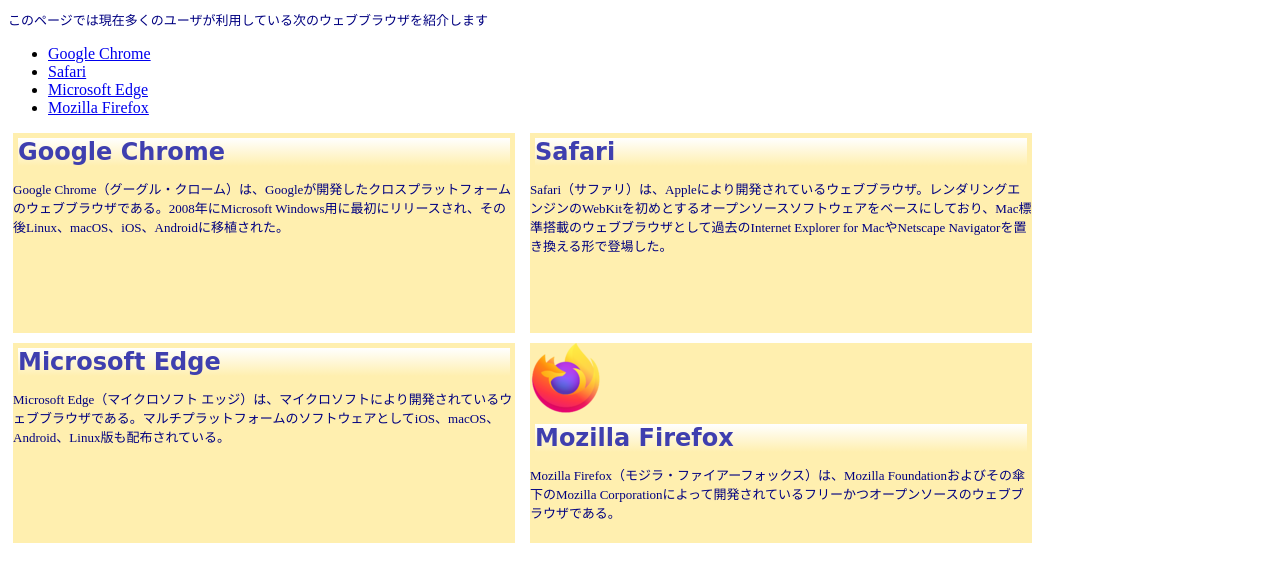
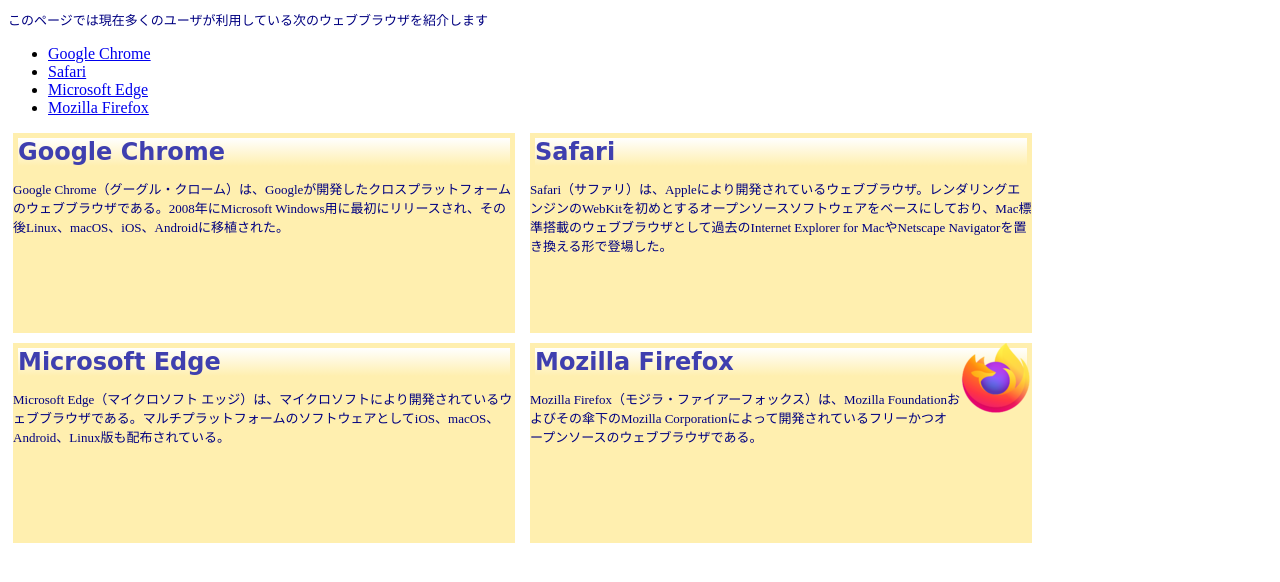
Before and after one commit to G285242022/medialabo, a plain HTML site: page practice-css/browser-intro.html in a window 1280 px wide. Shown: the part 162-744 px from the top of the page. Drawn offline with Linux system fonts and the light colour scheme.

Commit message:
CSS変更

```diff
--- a/practice-css/browser-intro.html
+++ b/practice-css/browser-intro.html
@@ -41,7 +41,7 @@
 </div>
 
 <div>
-<img src="firefox_icon.png">
+<img class="sign" src="firefox_icon.png">
 <h2>Mozilla Firefox</h2>
 <p>Mozilla Firefox（モジラ・ファイアーフォックス）は、Mozilla Foundationおよびその傘下のMozilla Corporationによって開発されているフリーかつオープンソースのウェブブラウザである。</p>
 </div>
```
